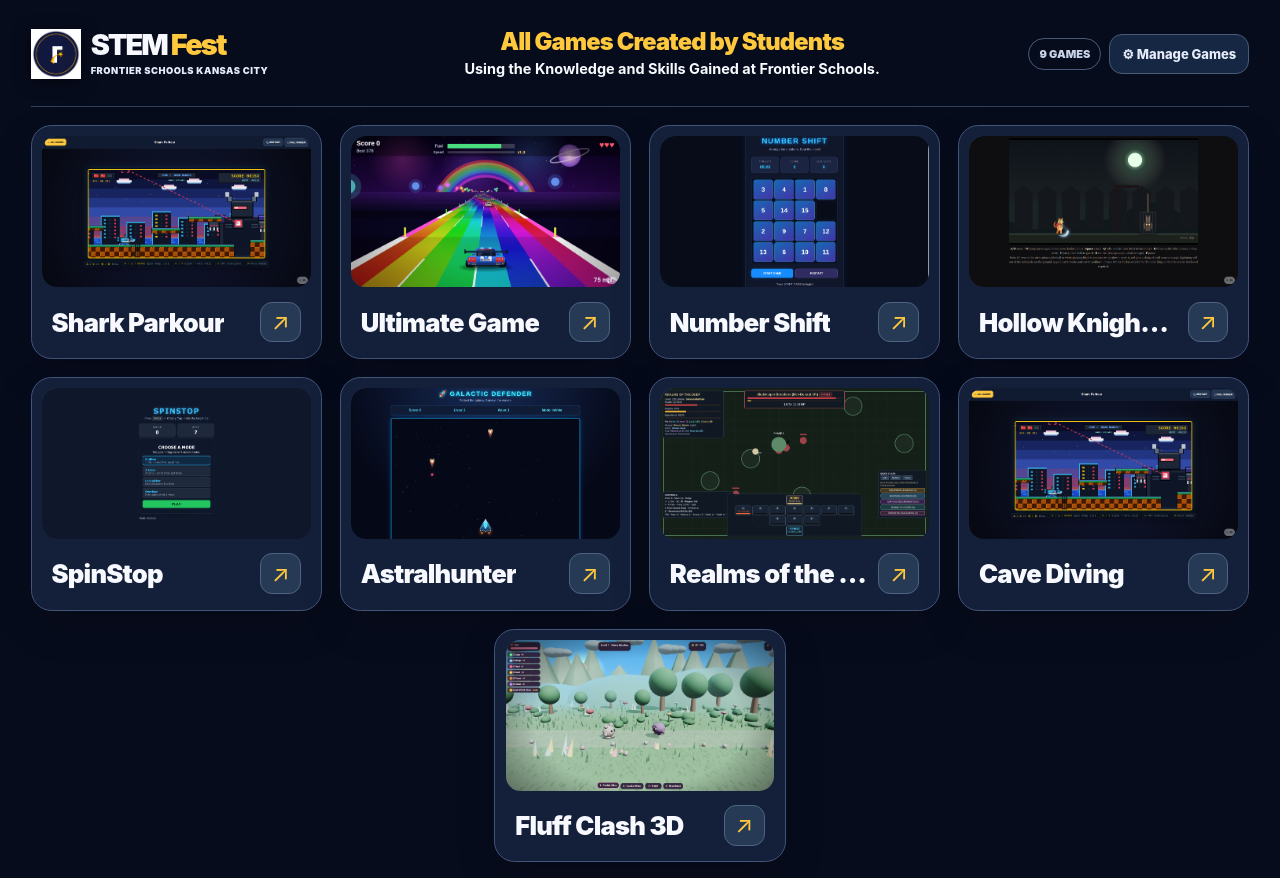
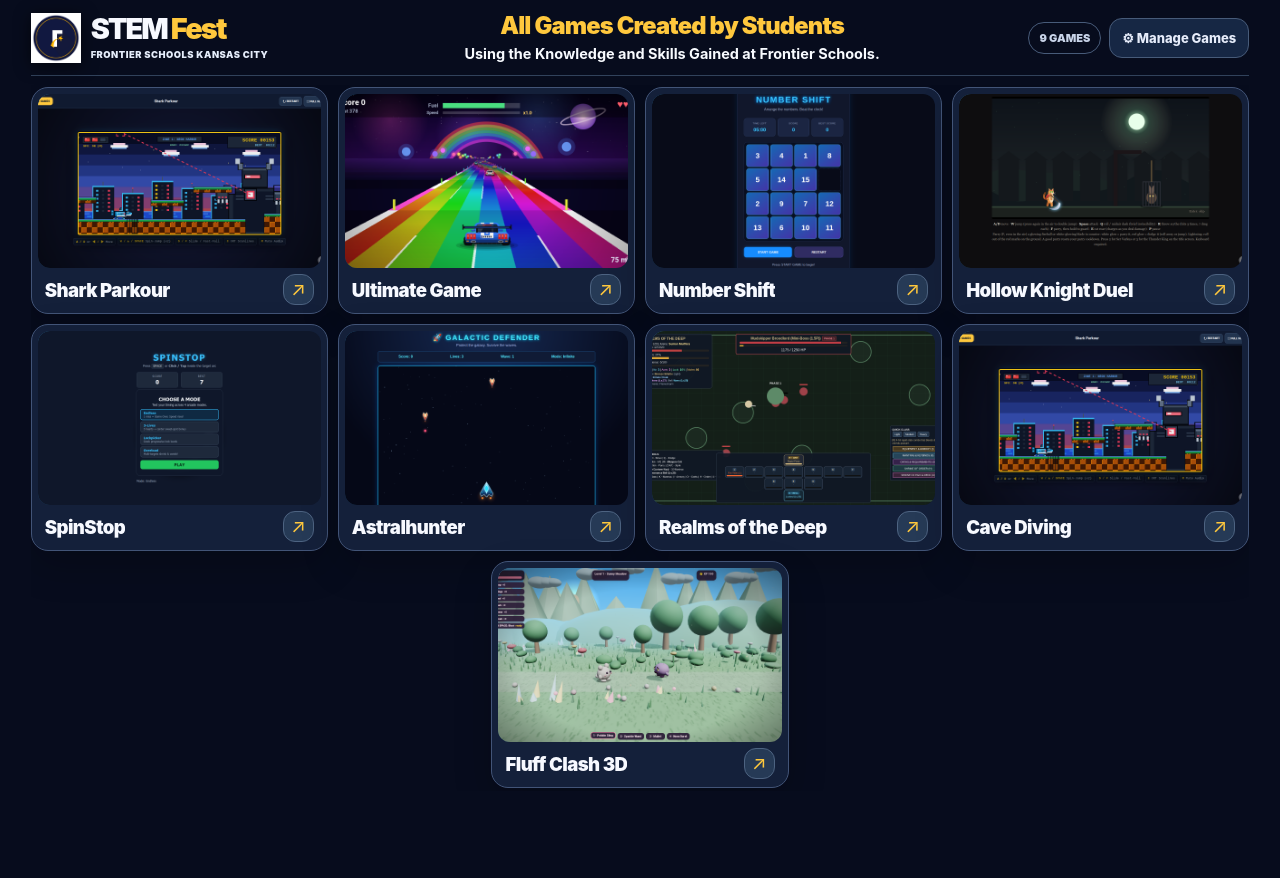
Before and after one commit to dim1024/STEM-fest-games, a plain HTML site: page index.html in a window 1280 px wide. After the commit the page ends 800 px from the top, so only its background shows below. Drawn offline with Linux system fonts and the light colour scheme; files whose address does not match are found by name.

Commit message:
Update index.html

```diff
--- a/index.html
+++ b/index.html
@@ -783,48 +783,114 @@
         }
       }
 
-      /* STEM Fest v.11: center incomplete final rows without stretching cards. */
+      /* STEM Fest v13: viewport-fit desktop tiles, with centered incomplete rows. */
+      @media (min-width: 901px) and (min-height: 540px) {
+        html,
+        body {
+          height: 100%;
+          overflow: hidden;
+        }
+        .hub {
+          height: 100dvh !important;
+          min-height: 0 !important;
+          overflow: hidden !important;
+          padding-top: 9px;
+          padding-bottom: 9px;
+          gap: 9px;
+        }
+        .header {
+          flex: 0 0 auto;
+          min-height: 0;
+          padding-bottom: 8px;
+        }
+        .tiles,
+        .tiles.overflow {
+          flex: 1 1 0 !important;
+          display: flex !important;
+          flex-wrap: wrap !important;
+          align-content: center !important;
+          align-items: flex-start !important;
+          justify-content: center !important;
+          min-height: 0 !important;
+          max-width: none !important;
+          width: 100% !important;
+          overflow: hidden !important;
+          margin: 0 !important;
+          gap: var(--tile-gap, 10px) !important;
+        }
+        .tiles > .game {
+          flex: 0 0
+            calc(
+              (100% - (var(--cols) - 1) * var(--tile-gap, 10px)) / var(--cols)
+            ) !important;
+          width: calc(
+            (100% - (var(--cols) - 1) * var(--tile-gap, 10px)) / var(--cols)
+          ) !important;
+          height: var(--card-height, 175px) !important;
+          min-height: 0 !important;
+          max-height: var(--card-height, 175px) !important;
+          padding: 6px;
+          border-radius: 17px;
+        }
+        .tiles > .game > .art {
+          flex: 1 1 0 !important;
+          width: 100%;
+          min-height: 0 !important;
+          height: auto !important;
+          aspect-ratio: auto !important;
+          border-radius: 12px;
+        }
+        .tiles > .game > .game-info {
+          flex: 0 0 auto !important;
+          padding: 6px 7px 2px;
+          gap: 6px;
+          min-height: 0 !important;
+        }
+        .tiles .game-name {
+          font-size: clamp(14px, 1.45vw, 23px);
+        }
+        .tiles .arrow {
+          width: 31px;
+          height: 31px;
+          font-size: 19px;
+        }
+        .tiles .emoji {
+          font-size: clamp(35px, 4.6vh, 70px);
+        }
+      }
+      /* On genuinely narrow/short screens preserve legibility with scrolling. */
+      @media (max-width: 900px), (max-height: 539px) {
+        html,
+        body {
+          overflow: auto;
+        }
         .hub {
           height: auto !important;
-        min-height: 100dvh;
+          min-height: 100dvh !important;
+          overflow: visible !important;
         }
         .tiles,
         .tiles.overflow {
           display: flex !important;
-        flex: none;
-        flex-wrap: wrap;
-        justify-content: center;
-        align-content: flex-start;
-        align-items: stretch;
+          flex-wrap: wrap !important;
+          justify-content: center !important;
+          align-content: flex-start !important;
+          align-items: stretch !important;
+          flex: none !important;
           width: 100% !important;
           max-width: none !important;
-        margin: 0 auto;
-        min-height: 0;
           overflow: visible !important;
-        gap: 18px;
+          gap: 12px !important;
         }
         .tiles > .game {
-        flex: 0 0 calc((100% - 54px) / 4);
-        width: calc((100% - 54px) / 4);
+          flex: 0 0 calc((100% - 12px) / 2);
+          width: calc((100% - 12px) / 2);
           height: auto !important;
-        min-height: 0;
-        max-height: none !important;
+          min-height: 0 !important;
         }
         .tiles > .game > .art {
-        flex: 0 0 auto;
-        width: 100%;
-        aspect-ratio: 16 / 9 !important;
-      }
-      @media (max-width: 1100px) {
-        .tiles > .game {
-          flex-basis: calc((100% - 36px) / 3);
-          width: calc((100% - 36px) / 3);
-        }
-      }
-      @media (max-width: 800px) {
-        .tiles > .game {
-          flex-basis: calc((100% - 18px) / 2);
-          width: calc((100% - 18px) / 2);
+          flex: 0 0 auto !important;
+          aspect-ratio: 16/9 !important;
         }
       }
       @media (max-width: 540px) {
@@ -1017,7 +1083,7 @@
     <script>
       "use strict";
       // Update this string when publishing changed HTML/CSS/JS. Other devices detect the release and reload automatically.
-      const BUILD_VERSION = "stemfest-2026-11-19.11";
+      const BUILD_VERSION = "stemfest-2026-11-19.13";
       // Change this number to control the intro duration in milliseconds. 2500 = 2.5 seconds.
       const LOADING_SCREEN_MS = 2500;
       const STORE = "frontier.stemfest.override.v4";
@@ -1247,6 +1313,7 @@
         $("count").textContent = n + " " + (n === 1 ? "GAME" : "GAMES");
         const c = cols(n);
         root.style.setProperty("--cols", c);
+        root.style.setProperty("--rows", Math.ceil(n / c) || 1);
         root.classList.toggle("overflow", n > c * 2);
         if (!n) {
           root.append(
@@ -1300,12 +1367,36 @@
           });
           root.append(card);
         }
-      }
-      window.addEventListener("resize", () => {
-        const c = cols(games.length);
-        $("tiles").style.setProperty("--cols", c);
-        $("tiles").classList.toggle("overflow", games.length > c * 2);
-      });
+        requestAnimationFrame(fitTiles);
+      }
+      // Compute actual tile height from the available viewport space, NOT from image aspect ratio.
+      // This makes 9-12 games fit in three rows at 100% browser zoom.
+      function fitTiles() {
+        const root = $("tiles");
+        const n = games.length;
+        const c = cols(n);
+        const rows = Math.max(1, Math.ceil(n / c));
+        root.style.setProperty("--cols", c);
+        root.style.setProperty("--rows", rows);
+        root.classList.toggle("overflow", n > c * 2);
+        if (window.innerWidth <= 900 || window.innerHeight < 540 || !n) {
+          root.style.removeProperty("--card-height");
+          return;
+        }
+        const gap = 10;
+        const height = root.getBoundingClientRect().height;
+        // Pixel height deliberately constrained to the visible tile area.
+        const cardHeight = Math.max(
+          65,
+          Math.floor((height - gap * (rows - 1)) / rows) - 1,
+        );
+        root.style.setProperty("--card-height", cardHeight + "px");
+      }
+      window.addEventListener("resize", fitTiles);
+      if (document.fonts && document.fonts.ready) {
+        document.fonts.ready.then(fitTiles).catch(() => {});
+      }
+
       function focusGame() {
         if (activeId === null) return;
         const frame = $("frame");
```
Lines whose indentation alone changed are shown as unchanged.
